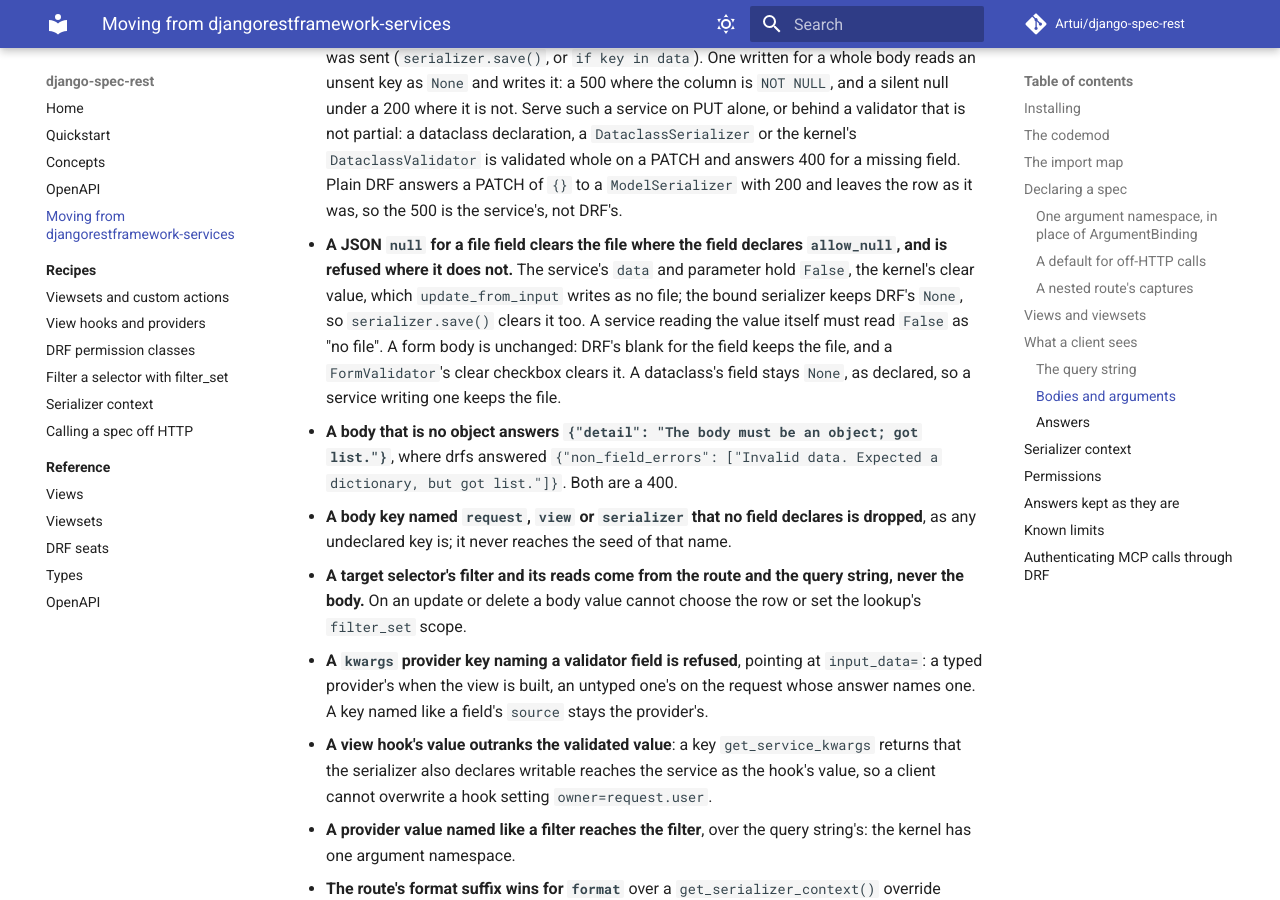
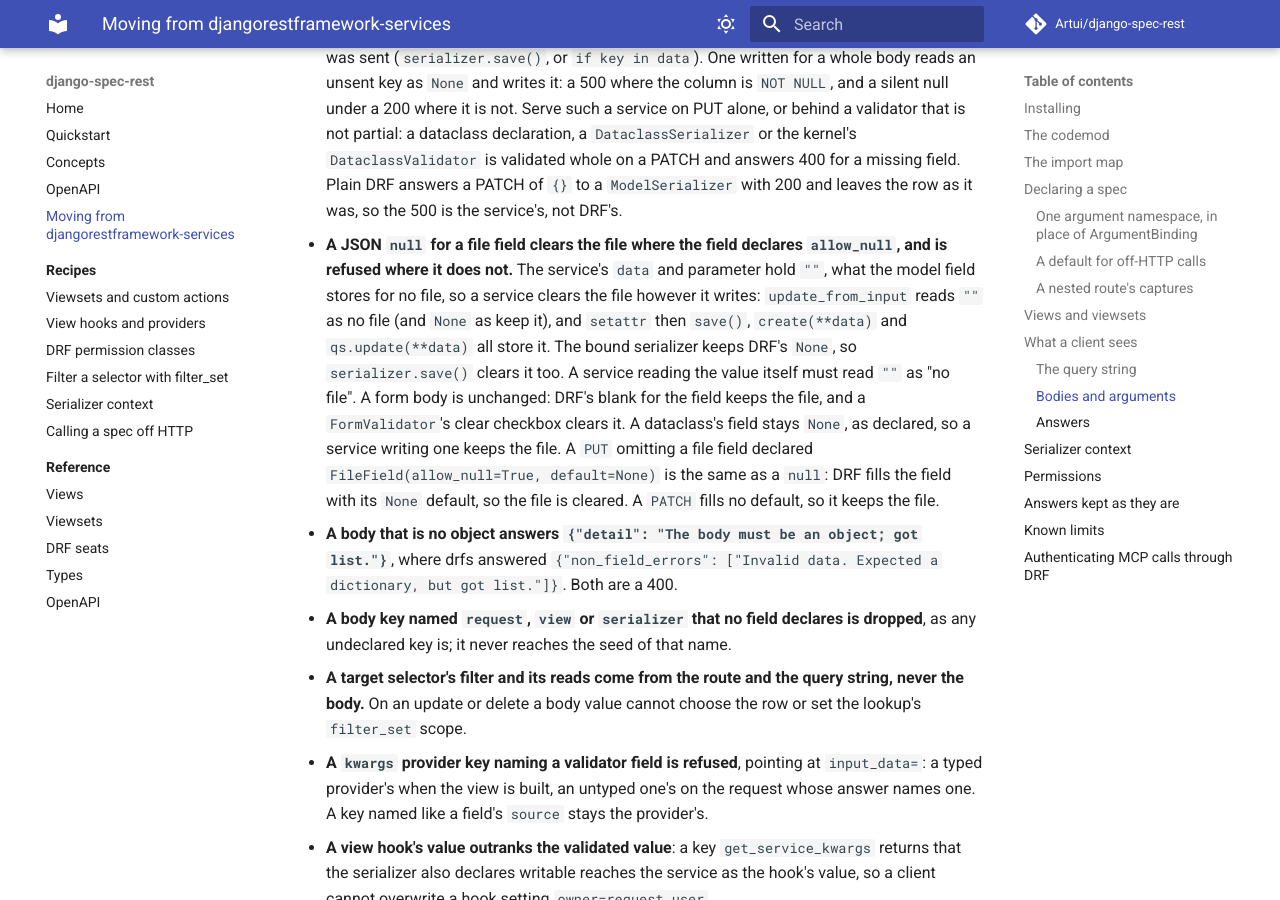
Before and after one commit to Artui/django-spec-rest, an MkDocs documentation site: the page built from docs/moving-from-drfs.md, in a window 1280 px wide and 900 px high, scrolled down 11238 px. Built offline with MkDocs 1.6.1 and Material for MkDocs 9.7.7, drawn with Linux system fonts in a browser that asks for light colours; comment, search, counter and statistics services are not loaded.

Commit message:
A JSON null for a file field is handed to a service as the empty file
The model field stores "" for no file, so a service writing data itself
(setattr then save, create(**data), update(**data)) clears the file with it,
where False raised on save and create and was stored as 'False' by update.
update_from_input reads "" as a clear too. The bound serializer keeps None.

Co-Authored-By: Claude Sonnet 5.5 <noreply@anthropic.com>

```diff
--- a/docs/moving-from-drfs.md
+++ b/docs/moving-from-drfs.md
@@ -423,12 +423,17 @@ The query string is read by the kernel's flat reader:
   200 and leaves the row as it was, so the 500 is the service's, not DRF's.
 - **A JSON `null` for a file field clears the file where the field declares
   `allow_null`, and is refused where it does not.** The service's `data` and
-  parameter hold `False`, the kernel's clear value, which `update_from_input`
-  writes as no file; the bound serializer keeps DRF's `None`, so
+  parameter hold `""`, what the model field stores for no file, so a service
+  clears the file however it writes: `update_from_input` reads `""` as no file
+  (and `None` as keep it), and `setattr` then `save()`, `create(**data)` and
+  `qs.update(**data)` all store it. The bound serializer keeps DRF's `None`, so
   `serializer.save()` clears it too. A service reading the value itself must
-  read `False` as "no file". A form body is unchanged: DRF's blank for the field
+  read `""` as "no file". A form body is unchanged: DRF's blank for the field
   keeps the file, and a `FormValidator`'s clear checkbox clears it. A dataclass's
   field stays `None`, as declared, so a service writing one keeps the file.
+  A `PUT` omitting a file field declared `FileField(allow_null=True, default=None)`
+  is the same as a `null`: DRF fills the field with its `None` default, so the
+  file is cleared. A `PATCH` fills no default, so it keeps the file.
 - **A body that is no object answers `{"detail": "The body must be an object;
   got list."}`**, where drfs answered `{"non_field_errors": ["Invalid data.
   Expected a dictionary, but got list."]}`. Both are a 400.
```
Also changed, not shown: CHANGELOG.md (+8 -4 lines), 2 other files.
